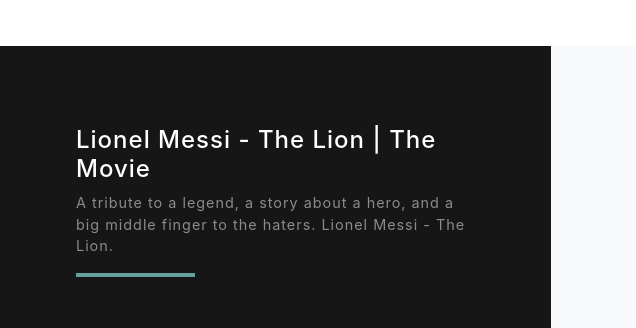
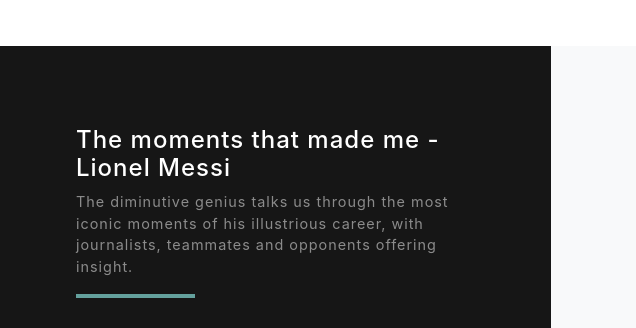
Before and after one commit to nisargdesai/1000-Website, a website with bundled scripts: page index.html in a window 1280 px wide. Shown: the part 3905-4233 px from the top of the page, 644-1280 px from the left. Built offline with nearby package versions, Linux system fonts and the light colour scheme.

Commit message:
Update index.html

```diff
--- a/index.html
+++ b/index.html
@@ -155,15 +155,15 @@
           <div class="row justify-content-center no-gutters mb-5 mb-lg-0">
             <div class="col-lg-6">
               <div class="embed-responsive embed-responsive-16by9">
-                <iframe class="embed-responsive-item" src="https://www.youtube.com/embed/BLov9qBMzyk&t?rel=0" allowfullscreen></iframe>
+                <iframe class="embed-responsive-item" src="https://www.youtube.com/embed/BLov9qBMzyk?rel=0" allowfullscreen></iframe>
               </div>
             </div>
             <div class="col-lg-6">
               <div class="bg-black text-center h-100 project">
                 <div class="d-flex h-100">
                   <div class="project-text w-100 my-auto text-center text-lg-left">
-                    <h4 class="text-white">Lionel Messi - The Lion | The Movie</h4>
-                    <p class="mb-0 text-white-50">A tribute to a legend, a story about a hero, and a big middle finger to the haters. Lionel Messi - The Lion.</p>
+                    <h4 class="text-white">The moments that made me - Lionel Messi</h4>
+                    <p class="mb-0 text-white-50">The diminutive genius talks us through the most iconic moments of his illustrious career, with journalists, teammates and opponents offering insight.</p>
                     <hr class="d-none d-lg-block mb-0 ml-0">
                   </div>
                 </div>
```
